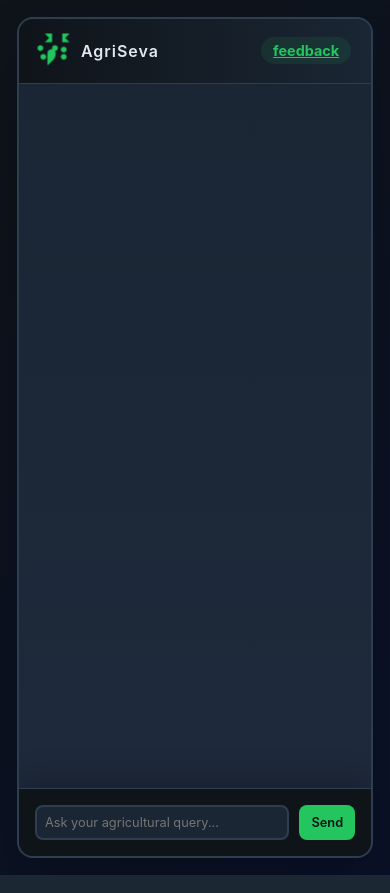
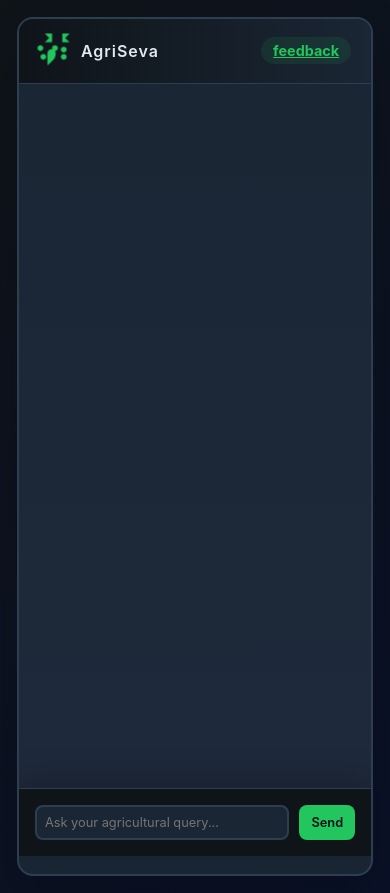
Before and after one commit to AarthShah/AgriSeva, a Flask app: page / in a window 390 px wide. Run offline with Flask 3, Linux system fonts and the light colour scheme.

Commit message:
Update index.html

```diff
--- a/templates/index.html
+++ b/templates/index.html
@@ -31,12 +31,13 @@
             min-height: 100vh;
             padding: 2vh;
             perspective: 1000px;
+            overflow: hidden;
         }
 
         .chat-container {
             width: 100%;
             max-width: 1200px;
-            height: 96vh;
+            height: 100vh;
             background: var(--bg-secondary);
             border-radius: 24px;
             box-shadow: 0 30px 60px var(--shadow-color);
@@ -46,6 +47,7 @@
             flex-direction: column;
             transform-style: preserve-3d;
             transition: transform 0.5s;
+            overflow-y: auto;
         }
 
         .chat-container:hover {
@@ -106,6 +108,7 @@
             background: linear-gradient(to bottom, var(--bg-secondary), #1e293b);
             scrollbar-width: thin;
             scrollbar-color: var(--accent-primary) transparent;
+            height: calc(100vh - 120px);
         }
 
         .input-area {
@@ -119,10 +122,12 @@
         @media (max-width: 768px) {
     .chat-container {
         height: calc(100vh - 60px); /* Adjust for mobile keyboard */
+        padding-bottom: 5%;
     }
 
     .chat-messages {
-        height: calc(100vh - 140px); /* Adjust for mobile keyboard and input area */
+        height: calc(100vh - 140px);
+        padding-bottom: 10%;/* Adjust for mobile keyboard and input area */
     }
 }
 
```
